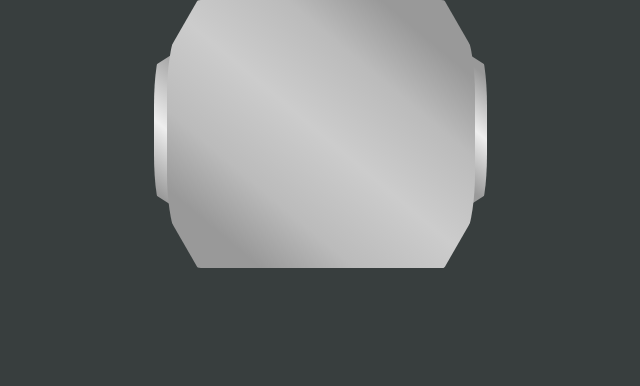
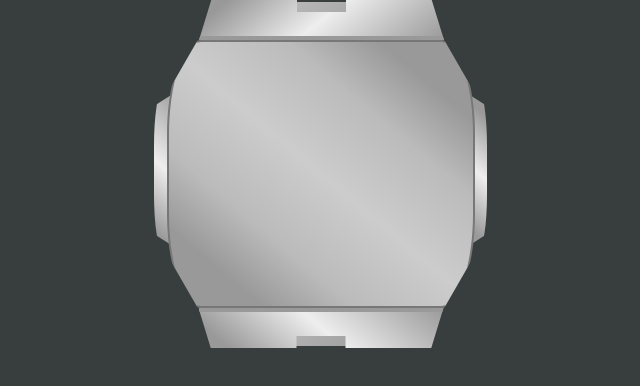
Before and after one commit to gbtan1991/casio, a plain HTML site: page index.html in a window 1280 px wide. Shown: the whole page, without its empty margins (319-959 px from the left). Drawn offline with Linux system fonts and the light colour scheme.

Commit message:
work and done with the bracelet
work and done with the bracelet

```diff
--- a/index.html
+++ b/index.html
@@ -8,6 +8,12 @@
 </head>
 <body>
     <div class="container">
+        <div class="top bracelet container">
+            <div class="outer-band"></div>
+            <div class="first-band container">
+                <div class="inner-band"></div>
+            </div>
+        </div>
         <div class="watch-notch">
                 <div class="notch-left">
                     <div class="notch-button"></div>
@@ -21,7 +27,15 @@
                 <div class="notch-right">
                     <div class="notch-button"></div>
                 </div>
+            </div>
 
+            <div class="bracelet container">
+                <div class="outer-band top">
+                    1
+                </div>
+                <div class="first-band container">
+                    <div class="inner-band"></div>
+                </div>
             </div>
 
         </div>
--- a/src/sass/style.scss
+++ b/src/sass/style.scss
@@ -13,6 +13,47 @@ body{
     .container{
         display: flex;
         justify-content: center;
+        align-items: center;
+        flex-direction: column;
+
+        .bracelet{
+            width: 245px;
+            height: 40px;
+
+
+            .outer-band{
+
+                width: 150px;
+                height: 36px;
+                position: absolute;
+                background: linear-gradient(40deg, #bdbdbd 10%, #999 100%);
+                clip-path: polygon(0 0, 100% 0, 95% 100%, 5% 100%);
+            }
+
+
+
+            .first-band{
+                width: inherit;
+                height: inherit;
+                background: linear-gradient(40deg, #999 10%, #eee 50%, #999 100%);
+                clip-path: polygon(0 0, 100% 0, 95% 100%, 60% 100%, 60% 70%, 40% 70%, 40% 100%, 5% 100%);
+
+
+                .inner-band{
+
+                    width: 245px;
+                    height: 40px;
+                    border-top: 4px solid #999;
+
+
+
+                }
+            }
+        }
+
+        .top{
+            transform: scaleY(-1);
+        }
 
 
         .watch-notch{
@@ -47,7 +88,7 @@ body{
 
 
         .watch-body{
-            background-color: $body-color;
+            border: 2px solid #777;
             background: linear-gradient(40deg, #999 15%, #bbb 30%, #ccc 50%, #bbb 70%, #999 85%);
             width: 308px;
             height: 268px;
```
Also changed, not shown: dist/style.css.
